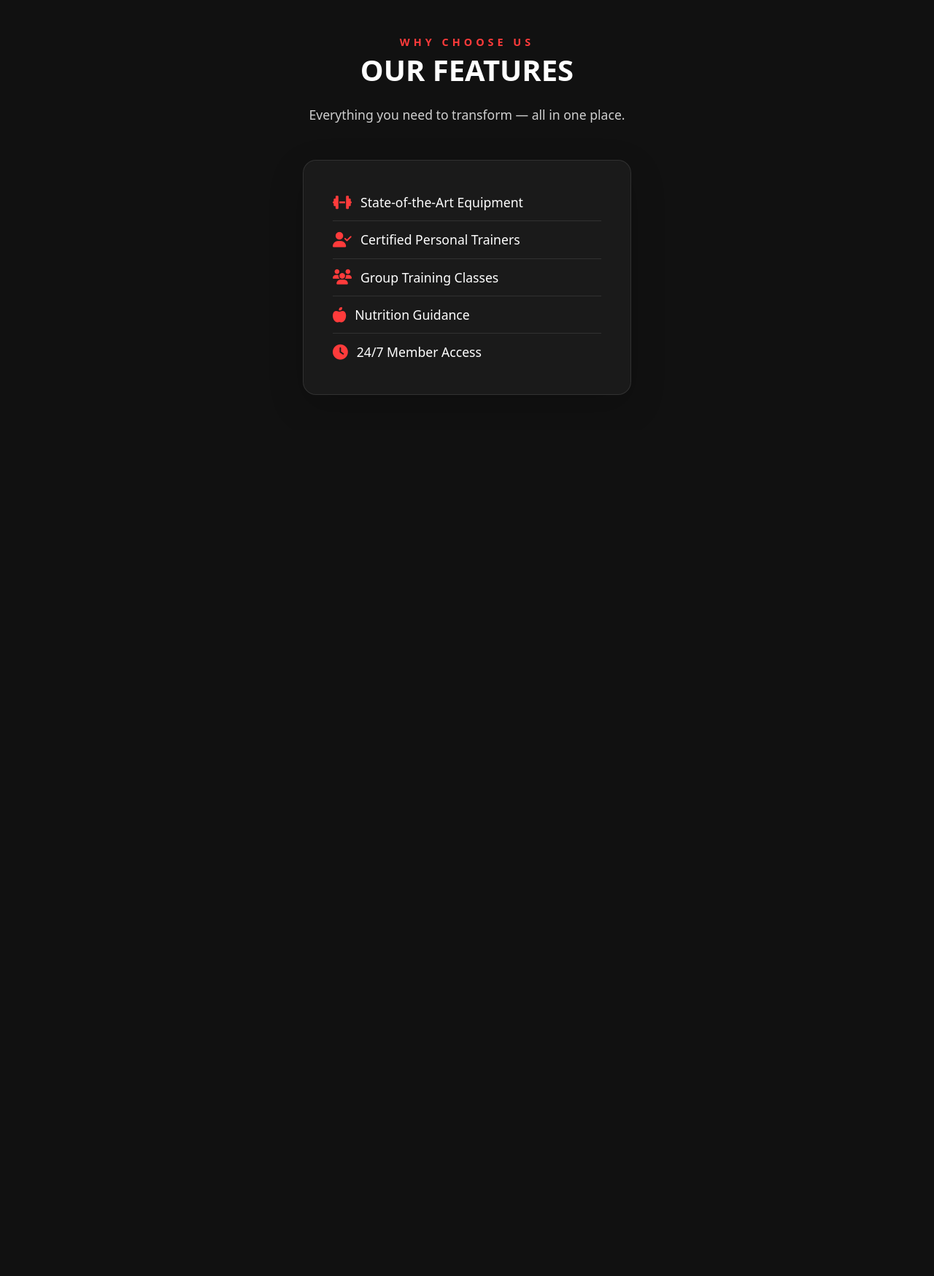
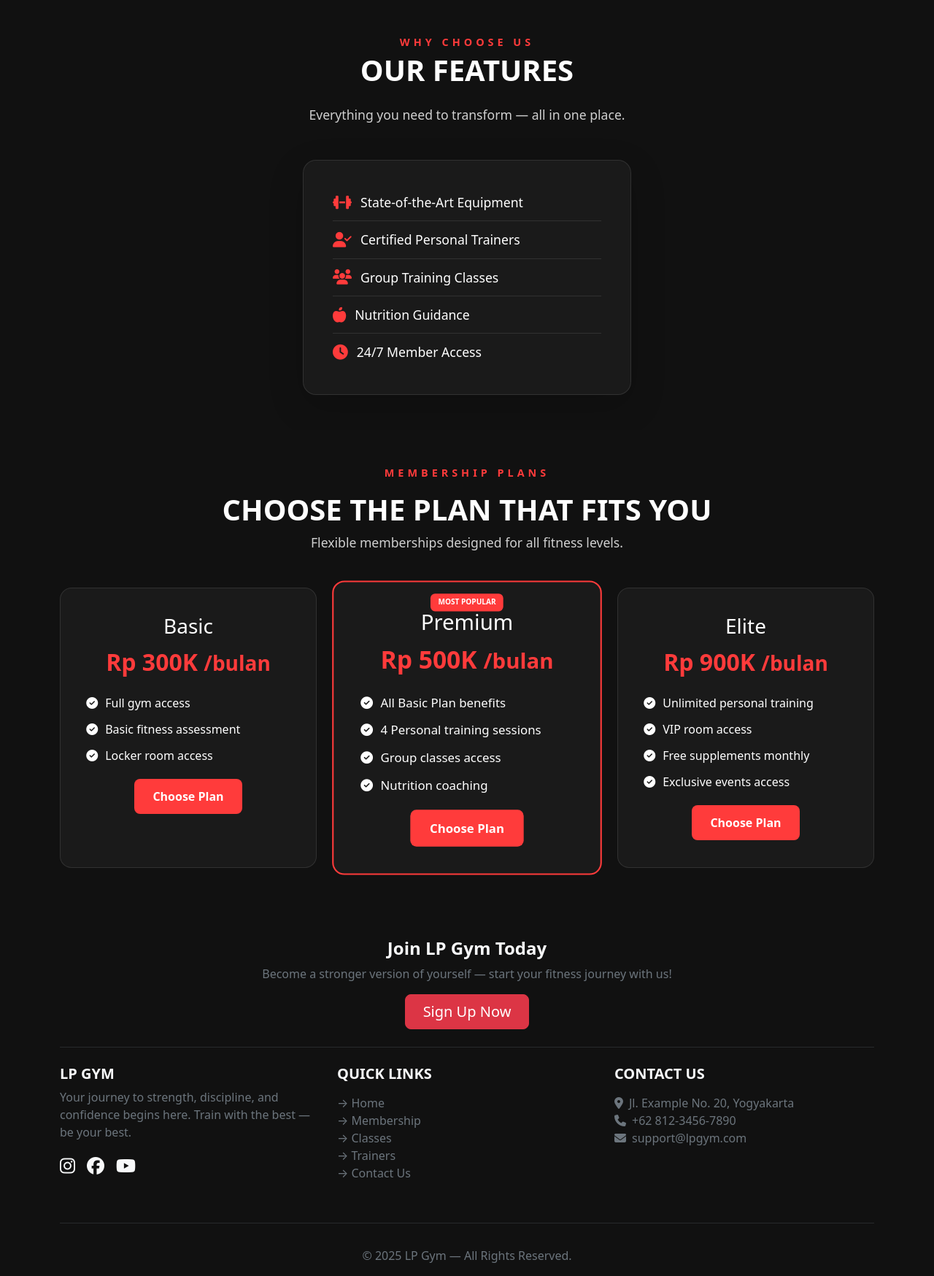
Before and after one commit to absrdentity/LP-Gym, a Flask app: page / in a window 1280 px wide. Shown: the part 1663-3411 px from the top of the page at 73% size. Before the commit the page ends 2204 px from the top, so only its background shows below. Run offline with Flask 3, Linux system fonts and the light colour scheme.

Commit message:
major update

```diff
--- a/static/css/styles.css
+++ b/static/css/styles.css
@@ -223,3 +223,83 @@
   color: #ff3b3b;
   font-size: 1.3rem;
 }
+
+/* Pricing Card */
+.membership {
+  background: #111;
+  color: #fff;
+}
+
+.pricing-grid {
+  display: grid;
+  grid-template-columns: repeat(auto-fit, minmax(260px, 1fr));
+  gap: 30px;
+  margin-top: 30px;
+}
+
+.pricing-card {
+  background: #1a1a1a;
+  padding: 2.2rem;
+  border-radius: 16px;
+  border: 1px solid rgba(255,255,255,0.1);
+  text-align: center;
+  transition: transform .3s ease, box-shadow .3s ease;
+}
+
+.pricing-card:hover {
+  transform: translateY(-10px);
+  box-shadow: 0 12px 30px rgba(0,0,0,0.4);
+}
+
+.featured {
+  border: 2px solid #ff3b3b;
+  transform: scale(1.05);
+}
+
+.badge-popular {
+  background: #ff3b3b;
+  color: #fff;
+  font-size: .60rem;
+  font-weight: bold;
+  padding: 4px 10px;
+  border-radius: 6px;
+  position: absolute;
+  transform: translate(-50%, -20px);
+}
+
+.pricing-features {
+  list-style: none;
+  padding: 0;
+  margin: 20px 0;
+  text-align: left;
+}
+
+.pricing-features li {
+  margin-bottom: 12px;
+  font-size: 1rem;
+  display: flex;
+  align-items: center;
+  gap: 10px;
+}
+
+.price {
+  font-size: 2rem;
+  font-weight: bold;
+  color: #ff3b3b;
+  margin-bottom: 15px;
+}
+
+.btn-join {
+  background: #ff3b3b;
+  color: #fff;
+  text-decoration: none;
+  padding: 12px 25px;
+  display: inline-block;
+  border-radius: 8px;
+  font-weight: bold;
+  transition: .3s ease;
+}
+
+.btn-join:hover {
+  background: #cc3030;
+}
--- a/templates/index.html
+++ b/templates/index.html
@@ -83,7 +83,6 @@
   </div>
 </section>
 
-
 <section class="features-section py-5">
   <div class="container text-center">
     <p class="section-label mb-1">WHY CHOOSE US</p>
@@ -104,6 +103,109 @@
   </div>
 </section>
 
+<section class="membership py-5">
+  <div class="container">
+
+    <div class="text-center mb-5">
+      <p class="section-label">MEMBERSHIP PLANS</p>
+      <h2 class="section-title">Choose the Plan That Fits You</h2>
+      <p class="section-subtitle">Flexible memberships designed for all fitness levels.</p>
+    </div>
+
+    <div class="pricing-grid">
+
+      <!-- Basic Plan -->
+      <div class="pricing-card">
+        <h3 class="plan-title">Basic</h3>
+        <p class="price">Rp 300K <small>/bulan</small></p>
+        <ul class="pricing-features">
+          <li><i class="fas fa-check-circle"></i> Full gym access</li>
+          <li><i class="fas fa-check-circle"></i> Basic fitness assessment</li>
+          <li><i class="fas fa-check-circle"></i> Locker room access</li>
+        </ul>
+        <a href="/join-basic" class="btn-join">Choose Plan</a>
+      </div>
+
+      <!-- Premium Plan -->
+      <div class="pricing-card featured">
+        <span class="badge-popular">MOST POPULAR</span>
+        <h3 class="plan-title">Premium</h3>
+        <p class="price">Rp 500K <small>/bulan</small></p>
+        <ul class="pricing-features">
+          <li><i class="fas fa-check-circle"></i> All Basic Plan benefits</li>
+          <li><i class="fas fa-check-circle"></i> 4 Personal training sessions</li>
+          <li><i class="fas fa-check-circle"></i> Group classes access</li>
+          <li><i class="fas fa-check-circle"></i> Nutrition coaching</li>
+        </ul>
+        <a href="/join-premium" class="btn-join">Choose Plan</a>
+      </div>
+
+      <!-- Elite Plan -->
+      <div class="pricing-card">
+        <h3 class="plan-title">Elite</h3>
+        <p class="price">Rp 900K <small>/bulan</small></p>
+        <ul class="pricing-features">
+          <li><i class="fas fa-check-circle"></i> Unlimited personal training</li>
+          <li><i class="fas fa-check-circle"></i> VIP room access</li>
+          <li><i class="fas fa-check-circle"></i> Free supplements monthly</li>
+          <li><i class="fas fa-check-circle"></i> Exclusive events access</li>
+        </ul>
+        <a href="/join-elite" class="btn-join">Choose Plan</a>
+      </div>
+    </div>
+  </div>
+</section>
+
+<footer class="text-light pt-5" style="background-color: #111;">
+  <div class="container">
+    <div class="row text-center mb-4">
+      <div class="col">
+        <h4 class="fw-bold">Join LP Gym Today</h4>
+        <p class="text-secondary mb-3">
+          Become a stronger version of yourself — start your fitness journey with us!
+        </p>
+        <a href="/register" class="btn btn-danger btn-lg px-4">Sign Up Now</a>
+      </div>
+    </div>
+    <hr class="border-secondary">
+    <div class="row text-center text-md-start mt-4">
+      <div class="col-md-4 mb-4">
+        <h5 class="fw-bold text-uppercase">LP Gym</h5>
+        <p class="text-secondary">
+          Your journey to strength, discipline, and confidence begins here.
+          Train with the best — be your best.
+        </p>
+        <div class="d-flex gap-3 justify-content-center justify-content-md-start">
+          <a href="#" class="text-light fs-4"><i class="fab fa-instagram"></i></a>
+          <a href="#" class="text-light fs-4"><i class="fab fa-facebook"></i></a>
+          <a href="#" class="text-light fs-4"><i class="fab fa-youtube"></i></a>
+        </div>
+      </div>
+      <div class="col-md-4 mb-4">
+        <h5 class="fw-bold text-uppercase">Quick Links</h5>
+        <ul class="list-unstyled text-secondary mt-3">
+          <li><a href="#" class="text-secondary text-decoration-none">→ Home</a></li>
+          <li><a href="#" class="text-secondary text-decoration-none">→ Membership</a></li>
+          <li><a href="#" class="text-secondary text-decoration-none">→ Classes</a></li>
+          <li><a href="#" class="text-secondary text-decoration-none">→ Trainers</a></li>
+          <li><a href="#" class="text-secondary text-decoration-none">→ Contact Us</a></li>
+        </ul>
+      </div>
+      <div class="col-md-4 mb-4">
+        <h5 class="fw-bold text-uppercase">Contact Us</h5>
+        <ul class="list-unstyled text-secondary mt-3">
+          <li><i class="fas fa-map-marker-alt me-2"></i>Jl. Example No. 20, Yogyakarta</li>
+          <li><i class="fas fa-phone me-2"></i>+62 812-3456-7890</li>
+          <li><i class="fas fa-envelope me-2"></i>support@lpgym.com</li>
+        </ul>
+      </div>
+    </div>
+    <hr class="border-secondary">
+    <div class="text-center text-secondary py-3">
+      © <script>document.write(new Date().getFullYear());</script> LP Gym — All Rights Reserved.
+    </div>
+  </div>
+</footer>
 
 
 {% endblock %}
```
